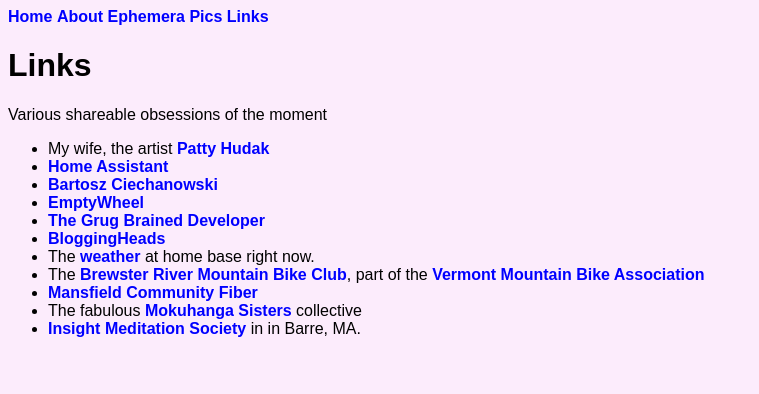
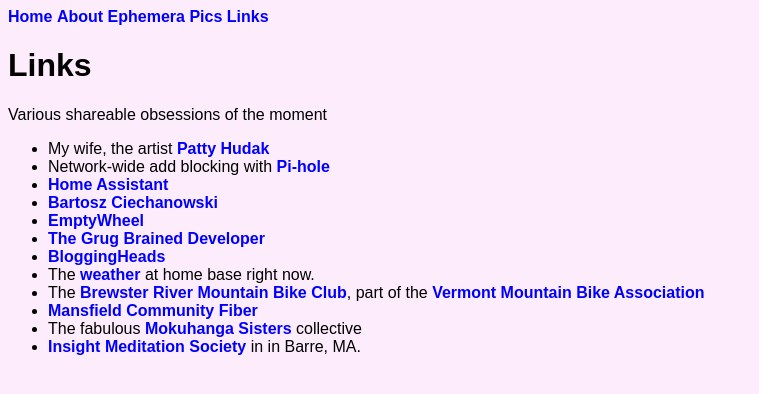
Before and after one commit to mkolon/mattkolon.com, a Jekyll site: the page built from links.md, in a window 1280 px wide. Shown: the top 394 px of the page, without its empty margins (0-759 px from the left). Built offline with Jekyll 4.4.1, drawn with Linux system fonts in a browser that asks for light colours.

Commit message:
added link

```diff
--- a/links.md
+++ b/links.md
@@ -6,6 +6,7 @@
 # Links
 Various shareable obsessions of the moment
 - My wife, the artist [Patty Hudak](https://www.pattyhudak.com/){:target="_blank"}
+- Network-wide add blocking with [Pi-hole](https://pi-hole.net/)
 - [Home Assistant](https://www.home-assistant.io/)
 - [Bartosz Ciechanowski](https://ciechanow.ski/)
 - [EmptyWheel](https://www.emptywheel.net/)
```
